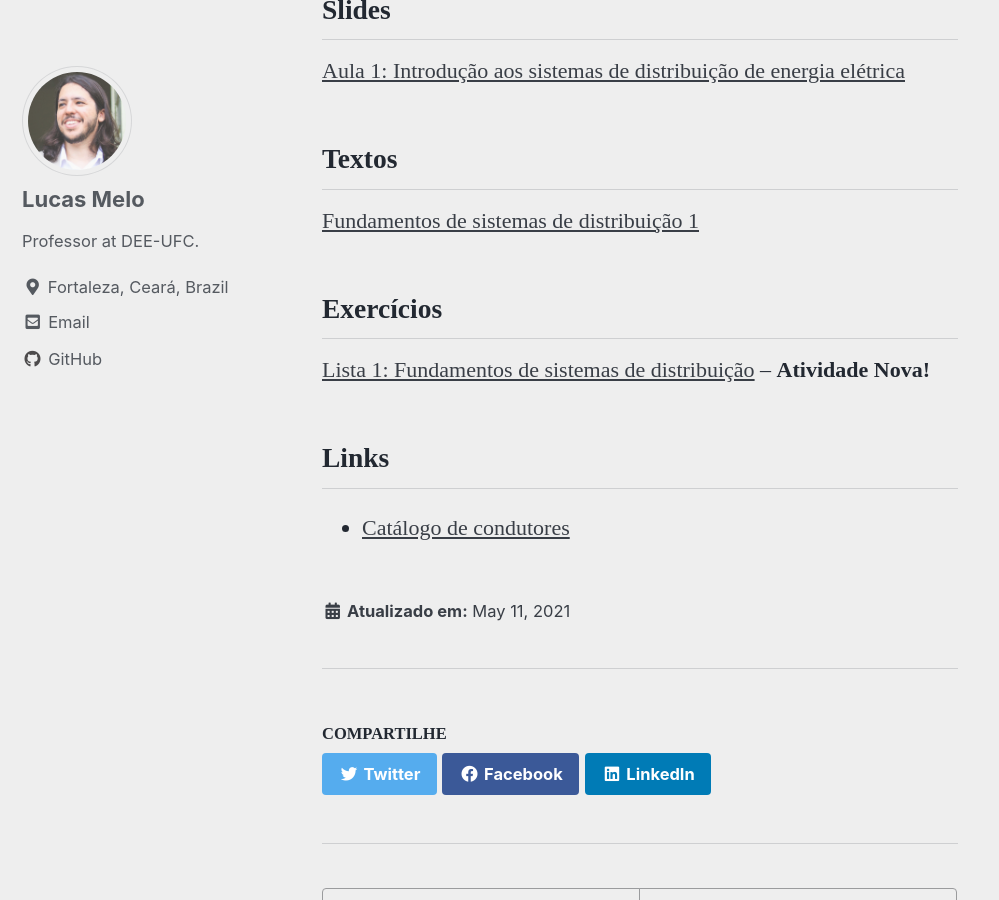
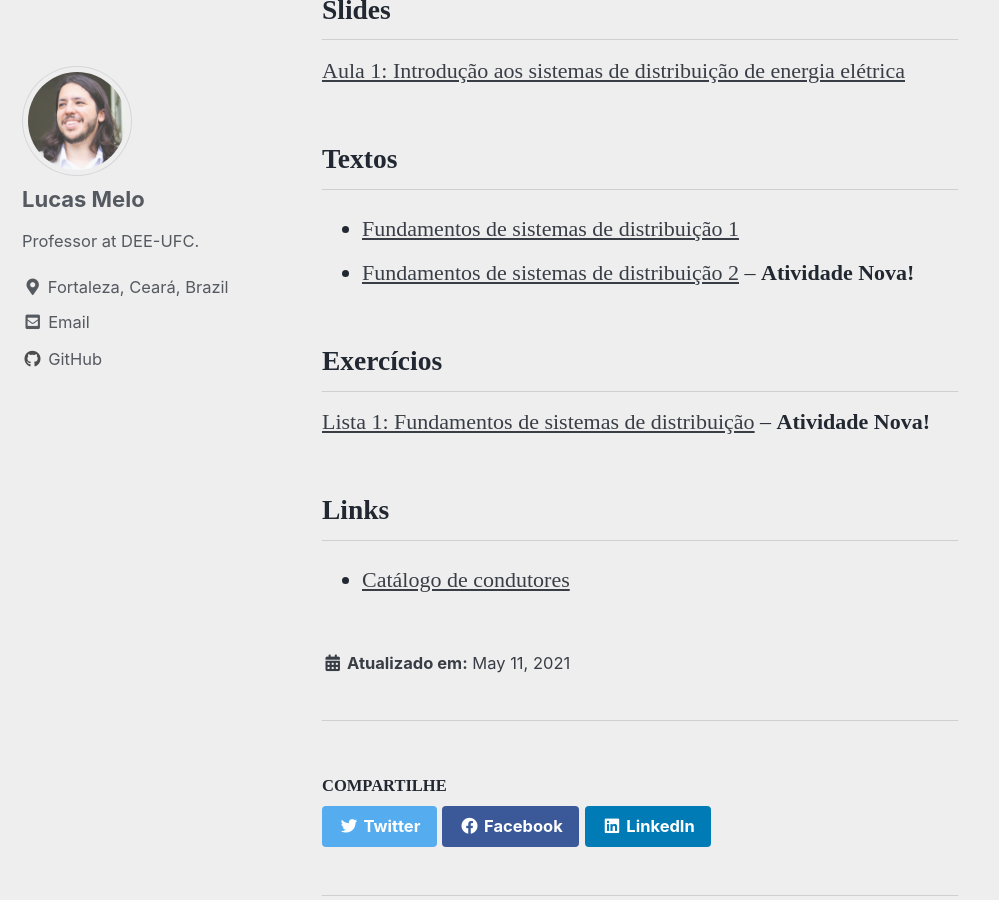
Before and after one commit to lucassm/lucassm.github.io, a Jekyll site: the page built from _teaching/DEE-2021/Unidade-01/index.md, in a window 1280 px wide and 900 px high, scrolled down 909 px. Shown: the whole window, without its empty margins (0-999 px from the left). Built offline with Jekyll 4.4.1, drawn with Linux system fonts in a browser that asks for light colours; cached includes are drawn as plain includes; some web fonts are replaced.

Commit message:
UPDADE: inclusao de arquivo para leitura na unidade 1 de SDEE 2021.1

```diff
--- a/_teaching/DEE-2021/Unidade-01/index.md
+++ b/_teaching/DEE-2021/Unidade-01/index.md
@@ -9,7 +9,6 @@ location: Fortaleza, Brazil
 ---
 
 ## Aulas
-
 Videos com a primeira aula do curso, com o assunto: *Introdução aos sistemas de distribuição de energia elétrica*:
 - [Parte 1](https://drive.google.com/file/d/1GfP4z_D-wp1dSZsR9E2vECoXY6OUYAXA/view?usp=drivesdk)
 - [Parte 2](https://drive.google.com/file/d/1ieWRBbqTE1a_5Sb3g9z9MGPLRegfrnq9/view?usp=drivesdk)
@@ -23,17 +22,14 @@ Videos com a primeira aula do curso, com o assunto: *Introdução aos sistemas d
 - <p style="color: red">Parte 10 (Previsão para ser postada em: 20/05/21)</p>
 
 ## Slides
-
 [Aula 1: Introdução aos sistemas de distribuição de energia elétrica](https://github.com/lucassm/lucassm.github.io/raw/master/files/SDEE-2021/aula1.pdf)
 
 ## Textos
-
-[Fundamentos de sistemas de distribuição 1](https://github.com/lucassm/lucassm.github.io/raw/master/files/SDEE-2021/fundamentos-de-sistemas-de-distribuicao-protected.pdf)
+- [Fundamentos de sistemas de distribuição 1](https://github.com/lucassm/lucassm.github.io/raw/master/files/SDEE-2021/fundamentos-de-sistemas-de-distribuicao-protected.pdf)
+- [Fundamentos de sistemas de distribuição 2](https://github.com/lucassm/lucassm.github.io/raw/master/files/SDEE-2021/fundamentos-de-sistemas-de-distribuicao-p2-protected.pdf) -- **Atividade Nova!**
 
 ## Exercícios
-
 [Lista 1: Fundamentos de sistemas de distribuição](/teaching/DEE-2021/Unidade-01/lista-01) -- **Atividade Nova!**
 
 ## Links
-
 - [Catálogo de condutores](https://drive.google.com/file/d/1j8wNQ7llOKwg1EaztDbxEMyZBW_QHeC5/view?usp=drivesdk)
```
Also changed, not shown: 1 other file.
